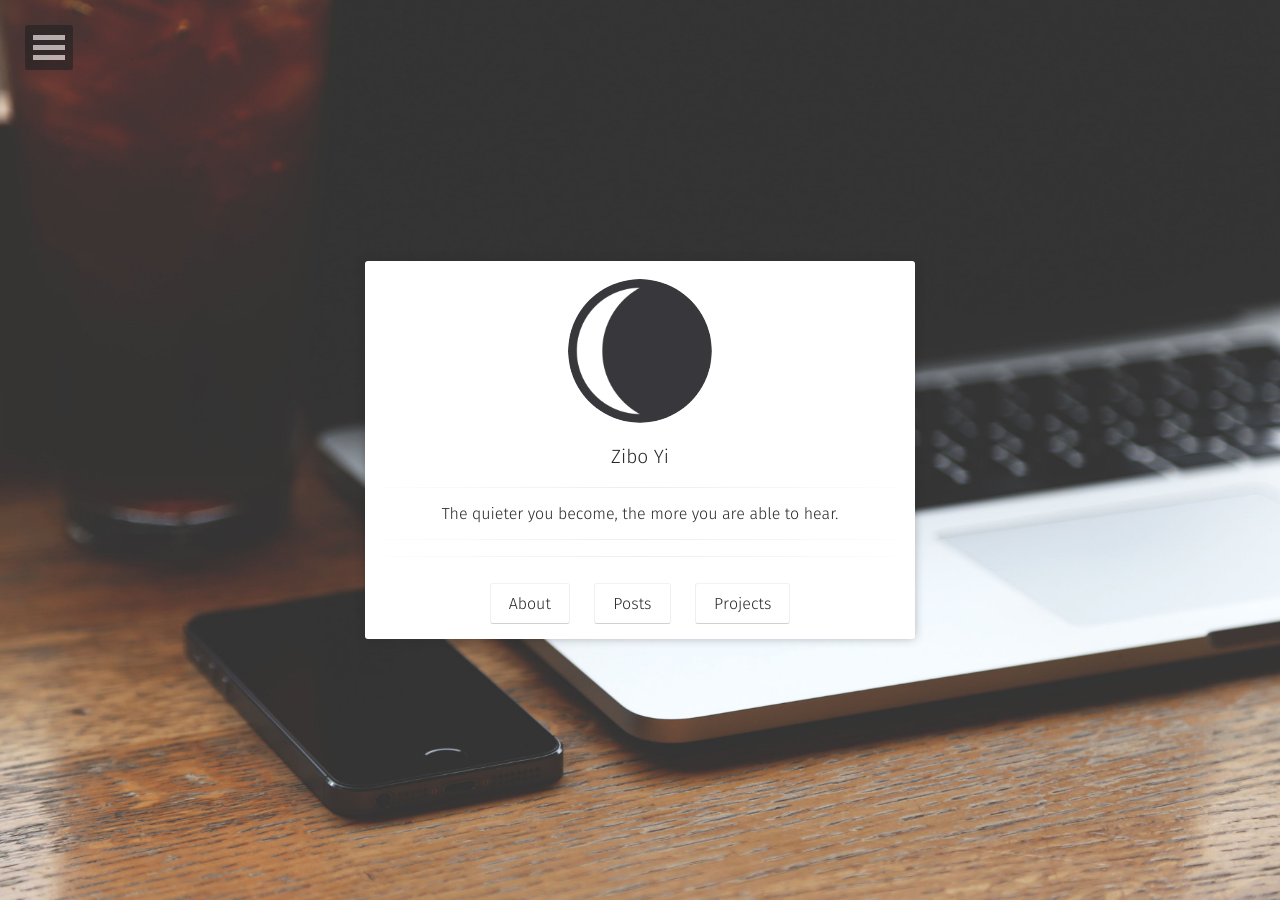
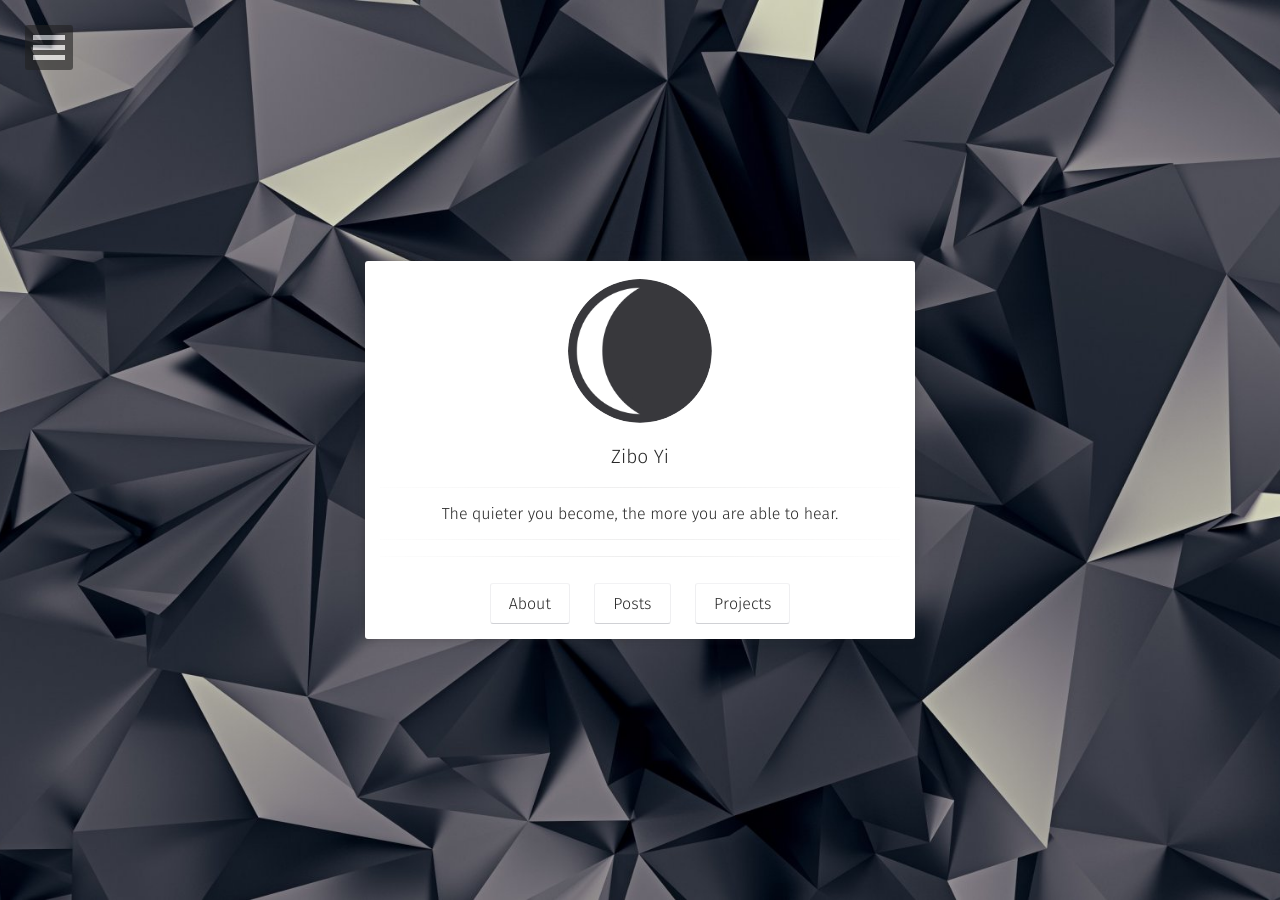
Before and after one commit to ziboyi/ziboyi.github.io, a Jekyll site: the page built from index.html, in a window 1280 px wide. Built offline with Jekyll 4.4.1, drawn with Linux system fonts in a browser that asks for light colours; some web fonts are replaced.

Commit message:
Customized

```diff
--- a/_config.yml
+++ b/_config.yml
@@ -5,7 +5,7 @@ bio:                'The quieter you become, the more you are able to hear.'
 reading_time:       true
 words_per_minute:   200
 logo:               'assets/img/logo.png'
-background:         'assets/img/placeholder-big.jpg'
+background:         'assets/img/homepagebackground.png'
 tiled_bg:           false   # Set this true if you want to tile your background image, otherwise it will be covered
 locale:             en_US
 url:                https://ziboyi.github.io/
@@ -26,7 +26,8 @@ sass:
   style:            compressed
 
 # Comments
-disqus_shortname:   taylantatli
+# Just comments it, don't know what it means
+#disqus_shortname:   taylantatli
 
 # Social
 # if you don't have any of social below, comment the line.
```
Also changed, not shown: assets/img/homepagebackground.png (added), 2 other files.
